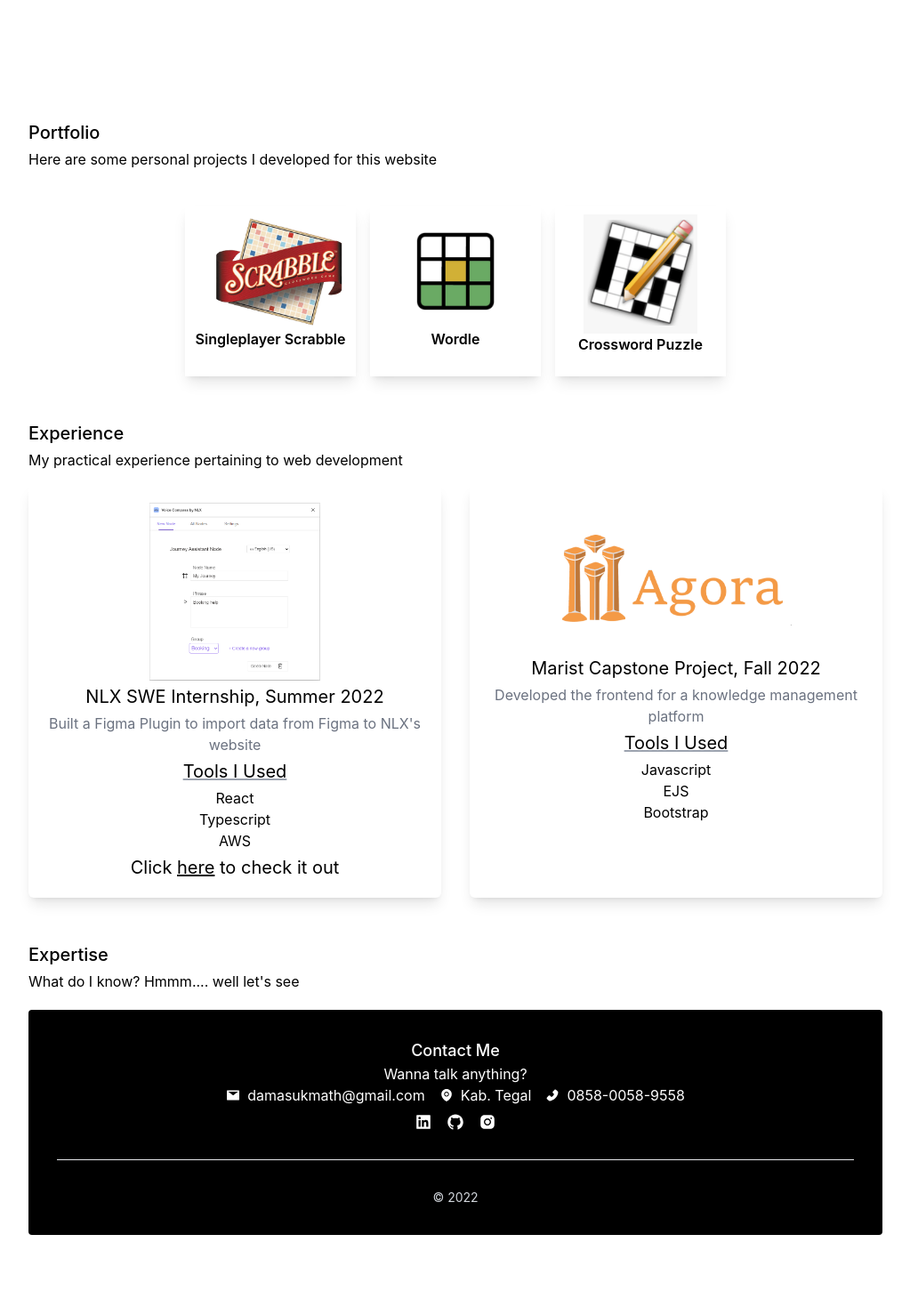
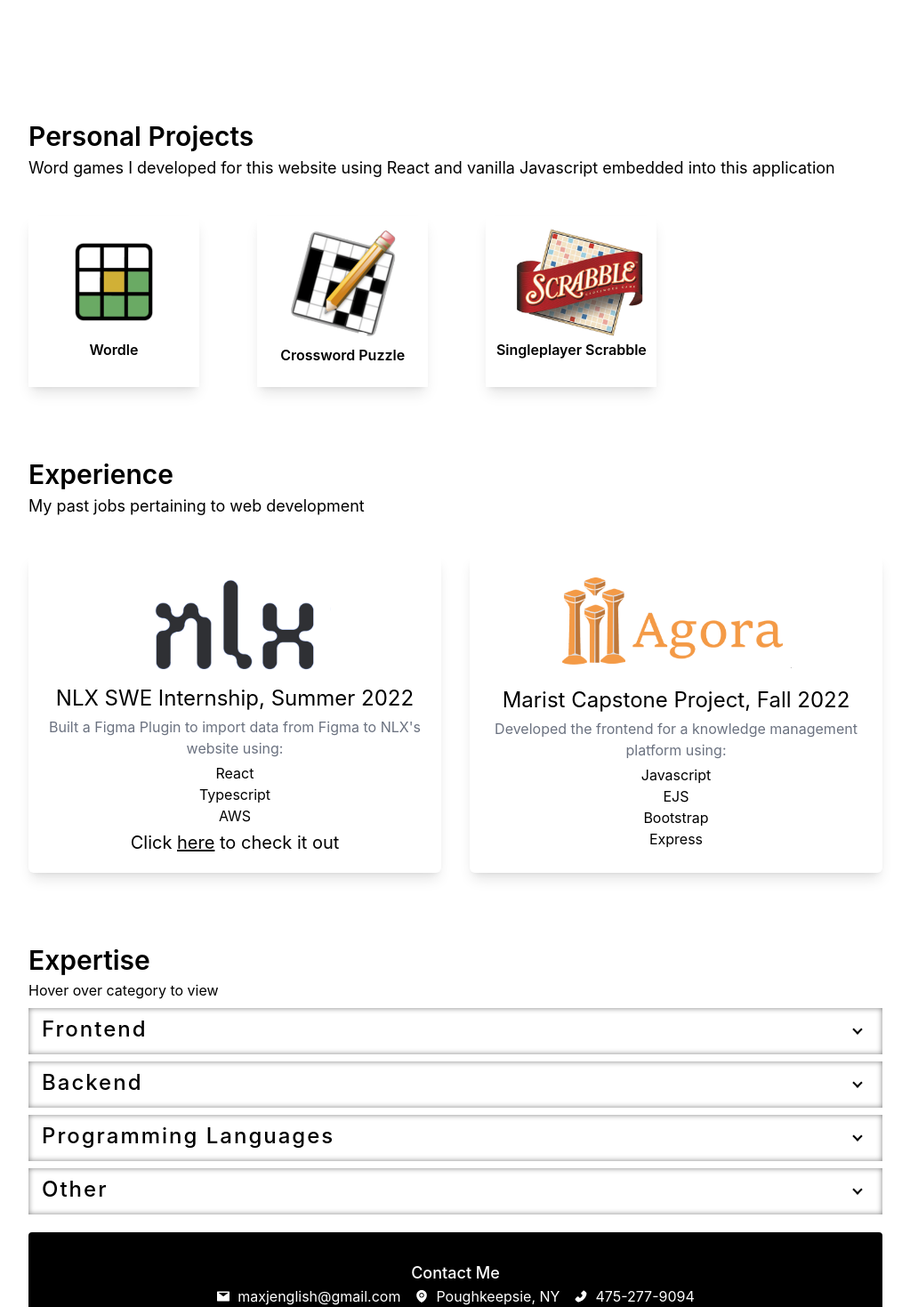
Before and after one commit to MaxEnglish/Personal_Website, a React (Create React App) app: page / in a window 1280 px wide. Shown: the part 721-2190 px from the top of the page at 89% size, without its empty margins (128-1151 px from the left). Before the commit the page ends 2109 px from the top, so only its background shows below. Built offline with nearby package versions, Linux system fonts and the light colour scheme.

Commit message:
home page additions

```diff
--- a/src/Home.css
+++ b/src/Home.css
@@ -49,5 +49,85 @@
 .agora-logo {
   width: auto;
   max-width: 60%;
-  margin: 30px;
 }
+
+.nlx-logo {
+  width: auto;
+  max-width: 50%;
+}
+
+.col-gap {
+  column-gap: calc(9vw - 50px);
+}
+
+.game-effect {
+    background-image: linear-gradient(to right, white, #c4ede8);
+    background-size: 0 100%;
+    background-repeat: no-repeat;
+    transition: .4s;
+    user-select: none;
+    -moz-user-select: none;
+}
+
+.game-effect:hover {
+  background-size: 100% 100%;
+}
+
+.accordian {
+  width: auto;
+  height: 6.5vh;
+  border: none;
+  box-shadow: inset 0 0 .4rem gray;
+  line-height: 3rem;
+  font-size:x-large;
+  font-weight: 500;
+  padding-left: 15px;
+  letter-spacing: 2px;
+  margin: 1vh 0;
+  cursor: pointer;
+}
+
+.accordian:hover {
+  animation-name: spread;
+  animation-duration: 2s;
+}
+
+@keyframes spread {
+  0% {letter-spacing: 2px;}
+  10% {letter-spacing: 30px;}
+  100% {letter-spacing: 2px;}
+}
+
+.subtext {
+  display: none;
+  line-height: 2rem;
+  margin-left: 1.4rem;
+  font-weight: 500;
+}
+
+.accordian:hover + .subtext {
+  display: flex;
+  animation-name: slide;
+  animation-duration: .7s;
+}
+
+@keyframes slide {
+  from {transform:scaleY(0); flex: 0}
+  to {transform:scaleY(100%); flex: 1}
+}
+
+.subtext > ul {
+  list-style-type: circle;
+}
+
+.down-arrow {
+  border: solid black;
+  border-width: 0 2px 2px 0;
+  display: inline-block;
+  padding: 3px;
+  transform: rotate(45deg);
+  -webkit-transform: rotate(45deg);
+  position: absolute;
+  left: 85vw;
+  margin-top: 2.5vh;
+}
--- a/src/Navbar.js
+++ b/src/Navbar.js
@@ -1,10 +1,10 @@
-import {BsFillMoonStarsFill} from 'react-icons/bs'
+import {BsFillCaretDownFill} from 'react-icons/bs'
 export default function Navbar(){
     return (
         <nav className="fixed top-0 left-0 w-full bg-white shadow-sm px-8 md:px-20 lg:px-40 py-4 flex justify-between items-center z-50">
-            <h1 className="font-burtons text-lg">HI</h1>
+            <h1 className="font-burtons text-lg">Max English Personal Website</h1>
             <ul className="flex items-center">
-                <li><BsFillMoonStarsFill /></li>
+                <button title="Go to bottom" onClick={()=> window.scrollTo({top: document.body.scrollHeight, left: 0, behavior: 'smooth'})}><BsFillCaretDownFill /></button>
                 <a className="px-4 py-2 bg-gradient-to-r from-cyan-500 text- to-teal-500 bg-blue-300 rounded-md ml-8 text-white" href="#">Resume</a>
             </ul>
         </nav>
--- a/src/pages/home.js
+++ b/src/pages/home.js
@@ -39,42 +39,41 @@ export default function Home() {
     </section>
 
     <section id='portfolio' className='mt-10 section-break'>
-      <h1 className='text-xl font-medium'>Portfolio</h1>
-      <p className='mt-1 text-md mb-10'>Here are some personal projects I developed for this website</p>
+      <h1 className='text-3xl font-semibold'>Personal Projects</h1>
+      <p className='mb-10 mt-1 text-lg'>Word games I developed for this website using React and vanilla Javascript embedded into this application</p>
 
-      <div className='columns-3 gap-4 flex justify-center'>
-        <Link to="/scrabble">
-          <div className='flex flex-col items-center text-center shadow-lg p-2.5 h-48 w-48'>
-            <img src='SCRABBLE.PNG' className='container mx-auto w-48'/>
-            <p className='font-semibold'>Singleplayer Scrabble</p>
-          </div>
-        </Link>
-        <Link to="/wordle">
-        <div className='flex flex-col items-center text-center shadow-lg p-2.5 h-48 w-48'>
+      <div className='columns-3 col-gap flex'>
+      <Link to="/wordle">
+        <div className='flex flex-col items-center text-center shadow-lg p-2.5 h-48 w-48 game-effect'>
             <img src='WORDLE.webp' className='container mx-auto w-32'/>
             <p className='font-semibold'>Wordle</p>
         </div>
         </Link>
         <Link to='/crossword'>
-        <div className='flex flex-col items-center text-center shadow-lg p-2.5 h-48 w-48'>
+        <div className='flex flex-col items-center text-center shadow-lg p-2.5 h-48 w-48 game-effect'>
             <img src='CROSSWORD.png' className='container mx-auto w-32'/>
             <p className='font-semibold'>Crossword Puzzle</p>
         </div>
+        </Link>
+        <Link to="/scrabble">
+          <div className='flex flex-col items-center text-center shadow-lg p-2.5 h-48 w-48 game-effect'>
+            <img src='SCRABBLE.PNG' className='container mx-auto w-48'/>
+            <p className='font-semibold'>Singleplayer Scrabble</p>
+          </div>
         </Link>
       </div>
     </section>
 
 
-    <section id='experience' className='section-break'>
-      <h1 className='text-xl font-medium'>Experience </h1>
-      <p className='mt-1 text-md'> My practical experience pertaining to web development </p>
+    <section id='experience' className='section-break mt-20'>
+      <h1 className='text-3xl font-semibold'>Experience </h1>
+      <p className='mt-1 mb-10 text-lg'> My past jobs pertaining to web development </p>
 
       <div className='mt-4 flex md:flex-row gap-8'>
         <div className='w-full shadow-lg rounded-md px-4 py-5 flex flex-col items-center text-center gap-1'>
-          <img src='/NLX.PNG' className='w-48' alt='Plugin-Example' />
-          <h2 className='text-xl'>NLX SWE Internship, Summer 2022</h2>
-          <p className='text-gray-500'>Built a Figma Plugin to import data from Figma to NLX's website</p>
-          <p className='text-xl underline decoration-gray-400'>Tools I Used</p>
+          <img src='/NLXLOGO.PNG' className='nlx-logo' alt='Plugin-Example' />
+          <h2 className='text-2xl'>NLX SWE Internship, Summer 2022</h2>
+          <p className='text-gray-500'>Built a Figma Plugin to import data from Figma to NLX's website using:</p>
           <ul>
             <li>React</li>
             <li>Typescript</li>
@@ -84,14 +83,14 @@ export default function Home() {
         </div>
 
         <div className='w-full shadow-lg rounded-md px-4 py-5 flex flex-col items-center text-center gap-1'>
-          <img className='w-48 agora-logo' src='/AGORA.PNG' alt='gambar' />
-          <h2 className='text-xl'>Marist Capstone Project, Fall 2022</h2>
-          <p className='text-gray-500'>Developed the frontend for a knowledge management platform</p>
-          <p className='text-xl underline decoration-gray-400'>Tools I Used</p>
+          <img className='agora-logo' src='/AGORA.PNG' alt='There was an image here... hmmm' />
+          <h2 className='text-2xl mt-4'>Marist Capstone Project, Fall 2022</h2>
+          <p className='text-gray-500'>Developed the frontend for a knowledge management platform using: </p>
           <ul>
             <li>Javascript</li>
             <li>EJS</li>
             <li>Bootstrap</li>
+            <li>Express</li>
           </ul>
         </div>
 
@@ -99,30 +98,80 @@ export default function Home() {
 
     </section>
 
-    <section id='expertise'>
-      <h1 className='text-xl font-medium'>Expertise </h1>
-      <p className='mt-1 text-md'> What do I know? Hmmm.... well let's see </p>
-
-
+    <section id='expertise' className='mt-20'>
+      <h1 className='text-3xl font-semibold'>Expertise </h1>
+      <p className='mt-1 text-md'> Hover over category to view </p>
+      <ul>
+        <li className='accordian'>
+          Frontend
+          <i class="down-arrow"></i>
+        </li>
+        <div className='subtext'>
+          <ul>
+            <li>React</li>
+            <li>Bootstrap</li>
+            <li>Tailwind</li>
+            <li>Typescript</li>
+            <li>HTML</li>
+            <li>CSS</li>
+            <li>Figma</li>
+          </ul>
+        </div>
+        <li className='accordian'>
+          Backend
+          <i class="down-arrow"></i>
+        </li>
+        <div className='subtext'>
+        <ul>
+            <li>Express.js</li>
+            <li>REST APIs</li>
+            <li>SQL</li>
+            <li>AWS</li>
+          </ul>
+        </div>
+        <li className='accordian'>
+          Programming Languages
+          <i class="down-arrow"></i>
+        </li>
+        <div className='subtext'>
+        <ul>
+            <li>Javascript (Primary Language) </li>
+            <li>Java</li>
+            <li>C++</li>
+            <li>Python</li>
+          </ul>
+        </div>
+        <li className='accordian'>
+          Other
+          <i class="down-arrow"></i>
+        </li>
+        <div className='subtext'>
+        <ul>
+            <li>Microsoft Office</li>
+            <li>Photoshop & Illustrator</li>
+            <li>Product Design</li>
+            <li>Working with teams & good communication</li>
+          </ul>
+        </div>
+      </ul>
     </section>
 
     <section id="footer" className='mt-5 rounded bg-black py-8 px-8'>
       <div className='text-white md:text-center'>
         <h1 className='font-medium text-lg'>Contact Me</h1>
-        <p>Wanna talk anything?</p>
 
         <ul className='md:flex justify-center gap-4'>
           <li className='flex items-center gap-2'>
             <AiFillMail />
-            <p>damasukmath@gmail.com</p>
+            <p>maxjenglish@gmail.com</p>
           </li>
           <li className='flex items-center gap-2'>
             <AiFillEnvironment />
-            <p>Kab. Tegal</p>
+            <p>Poughkeepsie, NY</p>
           </li>
           <li className='flex items-center gap-2'>
             <AiFillPhone/>
-            <p>0858-0058-9558</p>
+            <p>475-277-9094</p>
           </li>
         </ul>
 
@@ -135,7 +184,7 @@ export default function Home() {
         <hr className="my-6 border-gray-200 sm:mx-auto dark:border-gray-700 lg:my-8"/>
 
         <p className="text-center text-sm text-gray-300 sm:text-center">
-          © 2022
+          © 2023
         </p>
 
       </div>
```
Also changed, not shown: public/CROSSWORD.png, public/NLXLOGO.png (added).
